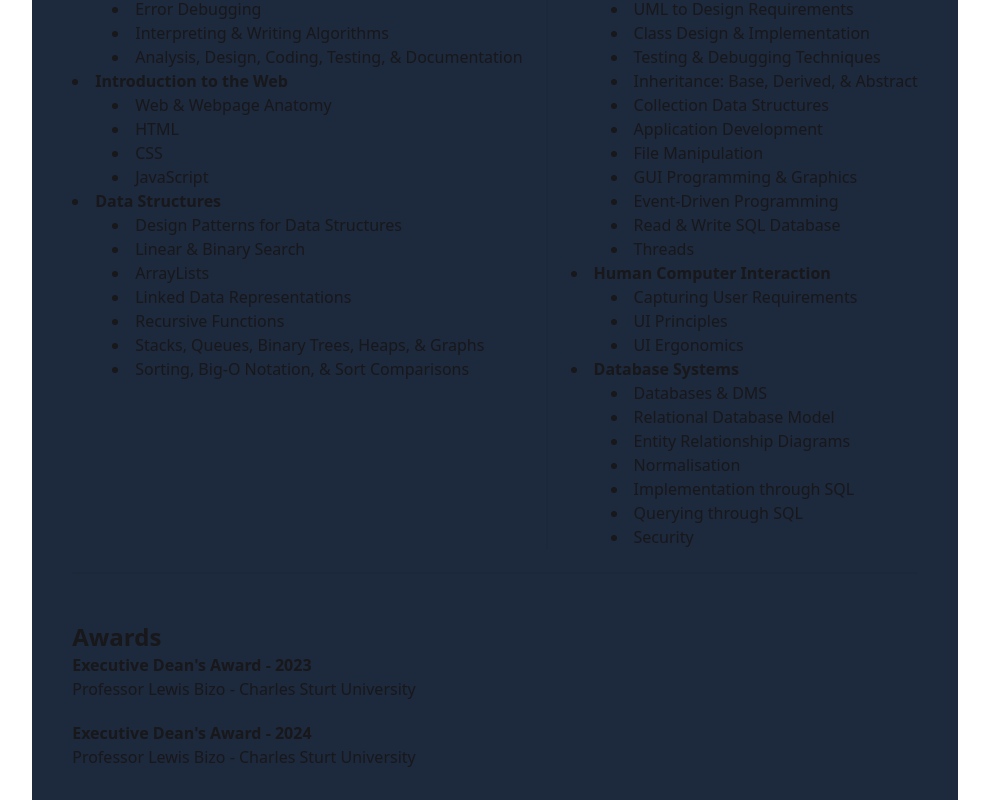
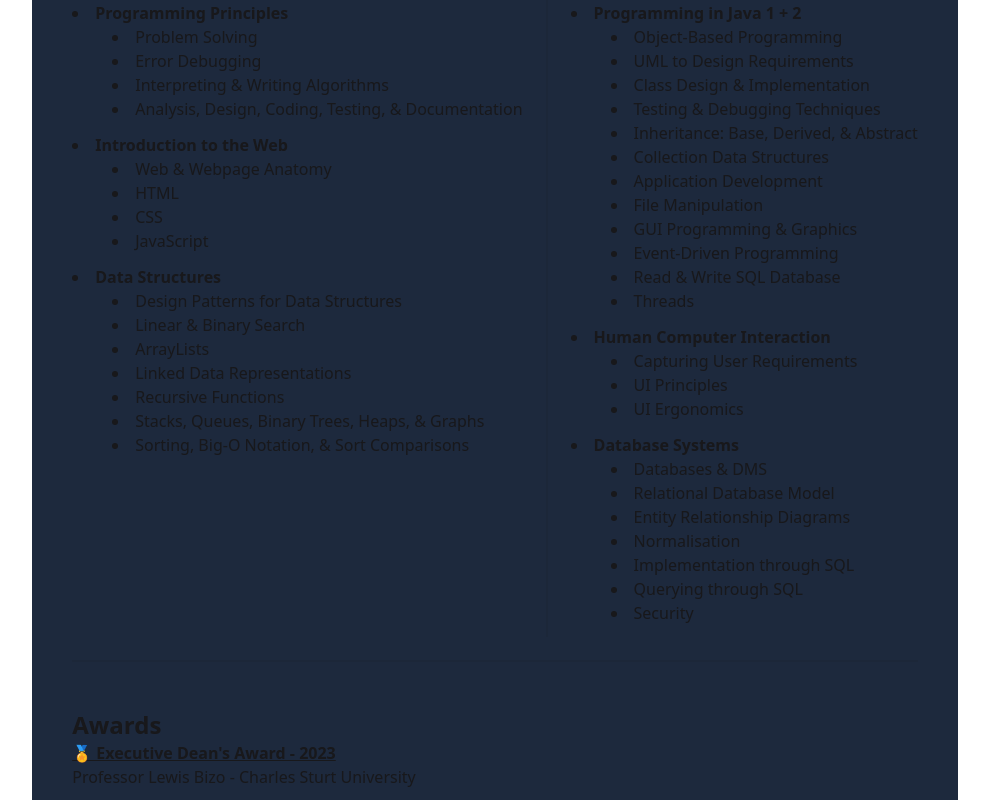
Before and after one commit to StevenSakayan/my-portfolio, a Vue app: page / in a window 1280 px wide. Shown: the part 3480-4280 px from the top of the page, without its empty margins (145-1134 px from the left). Built offline with nearby package versions, Linux system fonts and the light colour scheme.

Commit message:
Added awards

```diff
--- a/src/EducationSection.vue
+++ b/src/EducationSection.vue
@@ -19,9 +19,10 @@ import EducationSubList from './EducationSubList.vue'
             <h2 class="font-bold">Current GPA: 5.59</h2>
           </div>
         </div>
+        <h1 class="text-2xl mt-5 font-bold">Studied Topics</h1>
         <div class="flex">
           <ul class="list-disc list-inside font-bold mt-5">
-                <li>Programming Principles
+            <li class="pb-3">Programming Principles
               <EducationSubList>
                 <li>Problem Solving</li>
                 <li>Error Debugging</li>
@@ -29,7 +30,7 @@ import EducationSubList from './EducationSubList.vue'
                 <li>Analysis, Design, Coding, Testing, & Documentation</li>
               </EducationSubList>
             </li>
-                <li>Introduction to the Web
+            <li class="pb-3">Introduction to the Web
               <EducationSubList>
                 <li>Web & Webpage Anatomy</li>
                 <li>HTML</li>
@@ -37,7 +38,7 @@ import EducationSubList from './EducationSubList.vue'
                 <li>JavaScript</li>
               </EducationSubList>
             </li>
-                <li>Data Structures
+            <li class="pb-3">Data Structures
               <EducationSubList>
                 <li>Design Patterns for Data Structures</li>
                 <li>Linear & Binary Search</li>
@@ -51,7 +52,7 @@ import EducationSubList from './EducationSubList.vue'
           </ul>
           <div class="divider divider-horizontal"></div>
           <ul class="list-disc list-inside font-bold mt-5">
-                <li>Programming in Java 1 + 2
+            <li class="pb-3">Programming in Java 1 + 2
               <EducationSubList>
                 <li>Object-Based Programming</li>
                 <li>UML to Design Requirements</li>
@@ -67,14 +68,14 @@ import EducationSubList from './EducationSubList.vue'
                 <li>Threads</li>
               </EducationSubList>
             </li>
-                <li>Human Computer Interaction
+            <li class="pb-3">Human Computer Interaction
               <EducationSubList>
                 <li>Capturing User Requirements</li>
                 <li>UI Principles</li>
                 <li>UI Ergonomics</li>
               </EducationSubList>
             </li>
-                <li>Database Systems
+            <li class="pb-3">Database Systems
               <EducationSubList>
                 <li>Databases & DMS</li>
                 <li>Relational Database Model</li>
@@ -90,10 +91,10 @@ import EducationSubList from './EducationSubList.vue'
         <div class="divider divider-vertical"></div>
         <h1 class="text-2xl mt-10 font-bold">Awards</h1>
 
-            <h2 class="font-bold">Executive Dean's Award - 2023</h2>
+        <a class="font-bold link" href="/documents/2023 Executive Dean's Award-1.pdf" target="_blank">🏅 Executive Dean's Award - 2023</a>
         <h3 class="mb-5">Professor Lewis Bizo - Charles Sturt University</h3>
 
-            <h2 class="font-bold">Executive Dean's Award - 2024</h2>
+        <a class="font-bold link" href="/documents/2024 Executive Dean's Award-1.pdf" target="_blank">🏅 Executive Dean's Award - 2024</a>
         <h3 class="">Professor Lewis Bizo - Charles Sturt University</h3>
       </div>
     </Window>
```
Also changed, not shown: 2 other files (tests, documents, lock files or other folders). Lines whose indentation alone changed are shown as unchanged.
